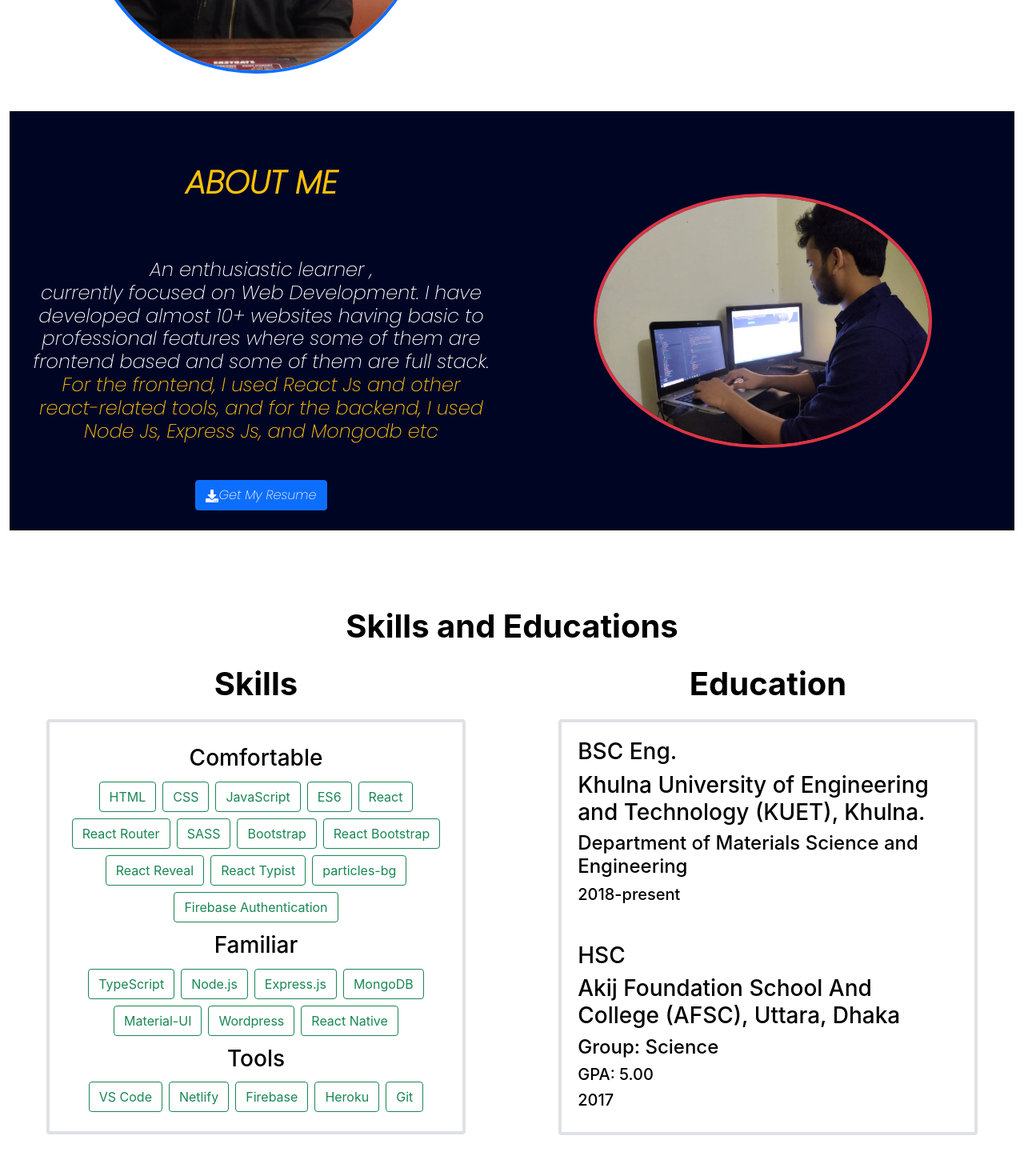
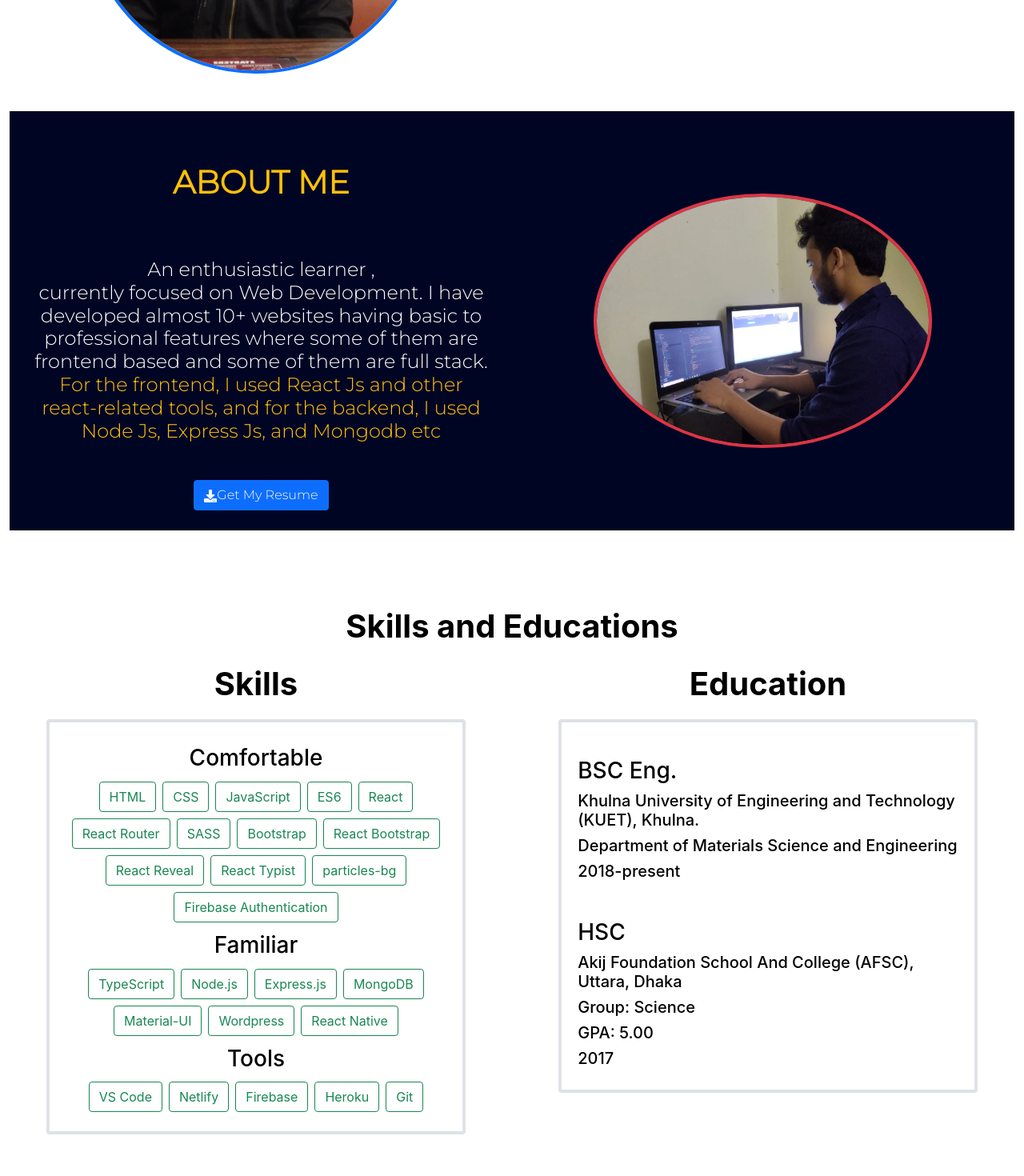
Before and after one commit to solayman-bd/Resume, a React (Create React App) app: page / in a window 1280 px wide. Shown: the part 560-2030 px from the top of the page at 80% size. Built offline with nearby package versions, Linux system fonts and the light colour scheme.

Commit message:
design poslishing

```diff
--- a/src/components/Home/AboutMe/AboutMe.css
+++ b/src/components/Home/AboutMe/AboutMe.css
@@ -5,7 +5,7 @@
   border: 1px solid black;
   max-width: 100%;
   margin: 0 auto;
-  font-family: "Poppins", sans-serif;
+  font-family: "Montserrat", sans-serif;
 }
 .about-content > h1 {
   font-weight: bolder;
--- a/src/components/Home/Footer/Footer.js
+++ b/src/components/Home/Footer/Footer.js
@@ -5,7 +5,7 @@ import { FaGithub, FaLinkedinIn, FaFacebook } from "react-icons/fa";
 const Footer = () => {
   return (
     <section id="footer" className="mx-auto">
-      <h5 className="text-center py-3">Some more ways to know about me</h5>
+      <h5 className="text-center py-3">Some more ways to find me</h5>
       <div className="social-icon-container text-center">
         <a href="https://github.com/solayman-bd" target="_new">
           {" "}
--- a/src/components/Home/Introduction/Introduction.css
+++ b/src/components/Home/Introduction/Introduction.css
@@ -1,5 +1,5 @@
 .introduction {
-  font-family: "Poppins", sans-serif;
+  font-family: "Montserrat", sans-serif;
   color: black;
   height: 622px;
 }
--- a/src/components/Home/SkillsAndEducation/SkillsAndEducation.js
+++ b/src/components/Home/SkillsAndEducation/SkillsAndEducation.js
@@ -65,16 +65,19 @@ const SkillsAndEducation = () => {
       </div>
       <div className="col-sm-12 col-md-6">
         <h1 className="fw-bold mt-3 text-center">Education</h1>
-        <div className="education-container rounded border border-4">
+        <div
+          style={{ height: "467px" }}
+          className="education-container rounded border border-4"
+        >
           <Fade left>
             {" "}
-            <div className="university ">
+            <div className="university mt-4">
               <h3>BSC Eng.</h3>
-              <h3>
+              <h5>
                 Khulna University of Engineering and Technology (KUET), Khulna.
-              </h3>
+              </h5>
 
-              <h4>Department of Materials Science and Engineering</h4>
+              <h5>Department of Materials Science and Engineering</h5>
               <h5>2018-present</h5>
             </div>
           </Fade>
@@ -82,8 +85,8 @@ const SkillsAndEducation = () => {
             {" "}
             <div className="college mt-5">
               <h3>HSC</h3>
-              <h3>Akij Foundation School And College (AFSC), Uttara, Dhaka</h3>
-              <h4>Group: Science</h4>
+              <h5>Akij Foundation School And College (AFSC), Uttara, Dhaka</h5>
+              <h5>Group: Science</h5>
               <h5>GPA: 5.00 </h5>
               <h5>2017</h5>
             </div>
```
Also changed, not shown: src/App.css (deleted, +0 -38 lines).
